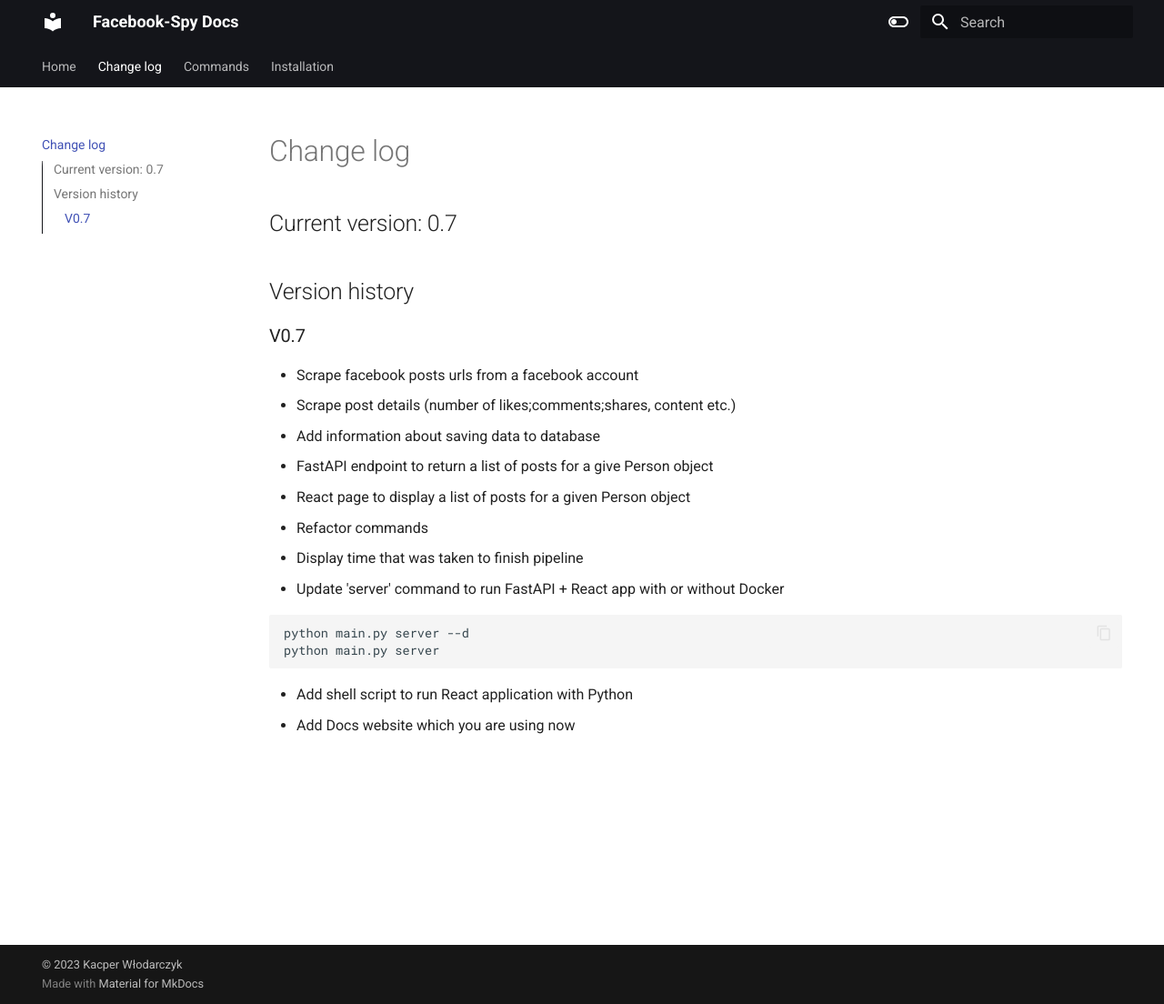
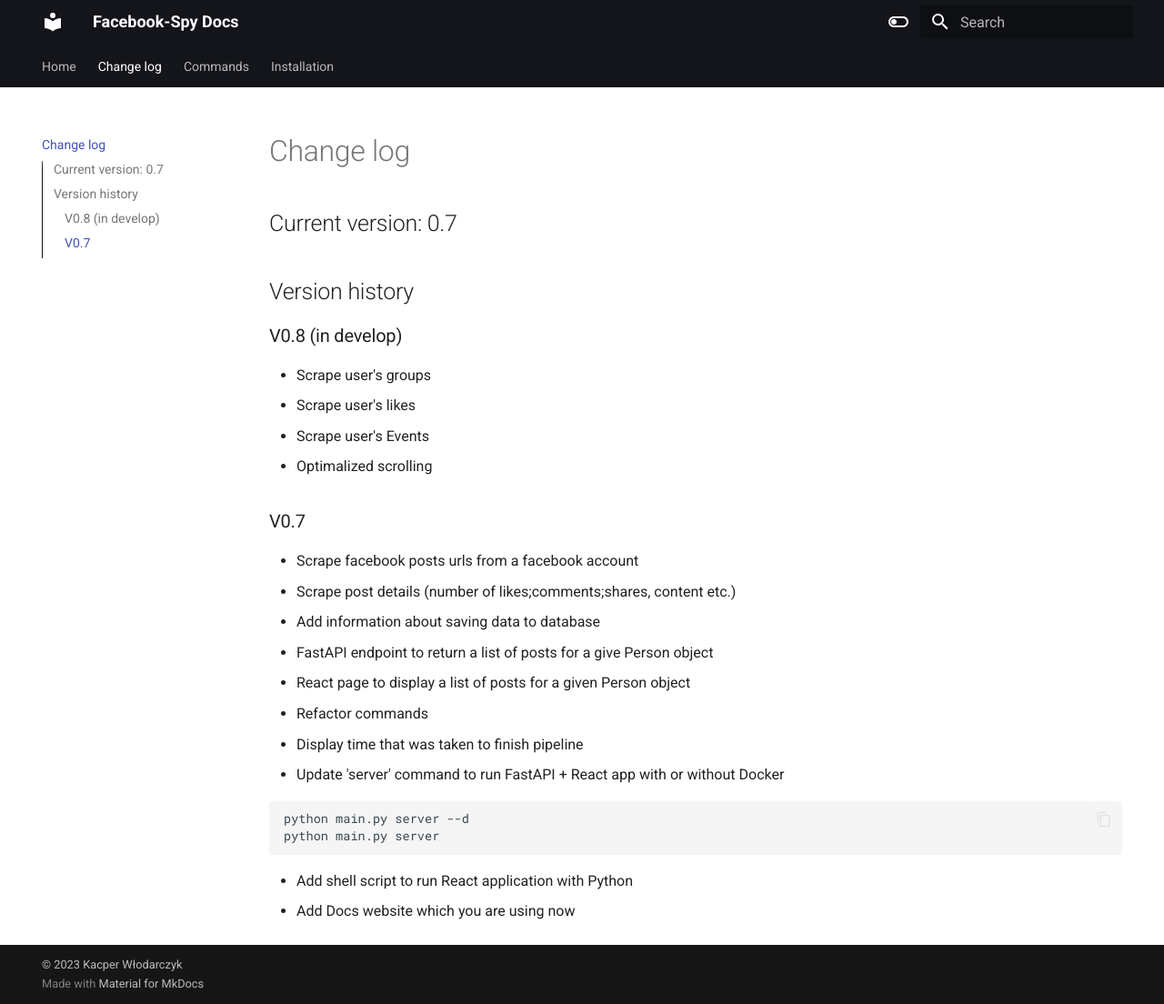
Before and after one commit to DEENUU1/meta-spy, an MkDocs documentation site: the page built from docs/changelogs.md, in a window 1280 px wide and 1104 px high. Shown: the whole window at 91% size. Built offline with MkDocs 1.6.1 and Material for MkDocs 9.7.7, drawn with Linux system fonts in a browser that asks for light colours.

Commit message:
update docs

```diff
--- a/docs/changelogs.md
+++ b/docs/changelogs.md
@@ -4,6 +4,13 @@
 ## Current version: 0.7
 
 ## Version history
+
+### V0.8 (in develop)
+- Scrape user's groups
+- Scrape user's likes
+- Scrape user's Events
+- Optimalized scrolling
+
 
 ### V0.7
 - Scrape facebook posts urls from a facebook account
--- a/facebookspy/src/cli/version.py
+++ b/facebookspy/src/cli/version.py
@@ -1,7 +1,7 @@
 from rich import print as rprint
 
 
-VERSION = "0.7"
+VERSION = "0.8"
 
 
 def return_version_info():
```
